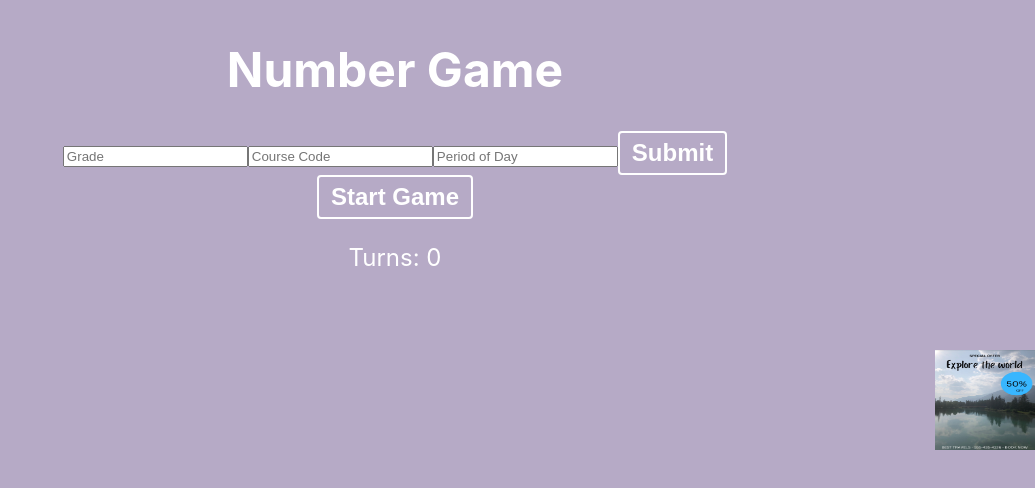
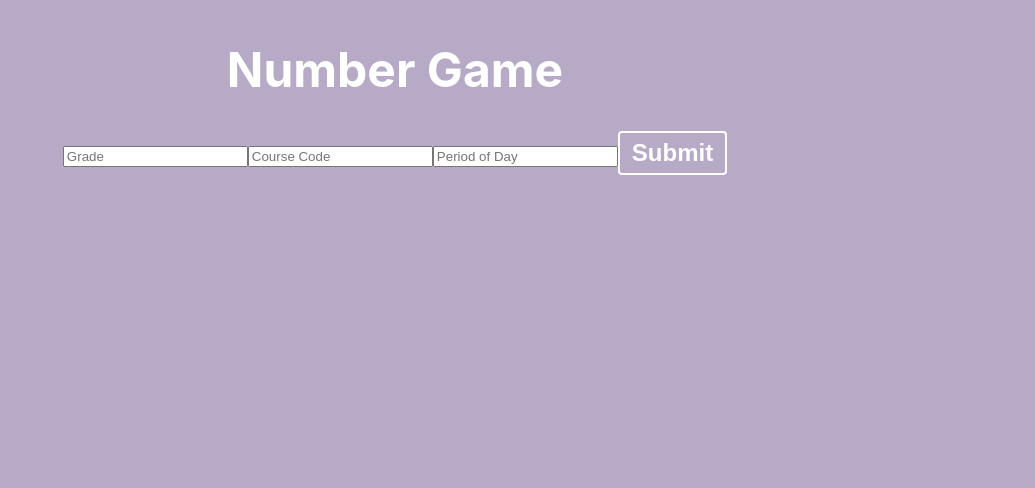
Before and after one commit to aria-yang/ece286project, a React (Create React App) app: page / in a window 1280 px wide. Shown: the top 488 px of the page, without its empty margins (245-1280 px from the left). Built offline with nearby package versions, Linux system fonts and the light colour scheme.

Commit message:
Combined App.js and userform.js and fixed Firestore issues

```diff
--- a/src/App.js
+++ b/src/App.js
@@ -1,10 +1,9 @@
 import './App.css';
 import { useState, useEffect } from 'react';
+import Cookies from 'js-cookie';
+import { db } from './config/firebase'; // Import firebase
+import { addDoc, collection } from 'firebase/firestore';
 import SingleCard from './components/SingleCard';
-import Cookies from 'js-cookie';
-import UserForm from './userform.js';
-import { db } from './config/firebase'; // Import firebase
-import { getDocs, collection } from 'firebase/firestore';
 
 const cardImages = [
   { "src": "/img/0.png", clicked: false },
@@ -35,6 +34,7 @@ const cardImages = [
 ];
 
 function App() {
+  // Game-related state
   const [cards, setCards] = useState([]);
   const [turns, setTurns] = useState(0);
   const [score, setScore] = useState(0);
@@ -44,20 +44,21 @@ function App() {
   const [endTime, setEndTime] = useState(null);
   const accuracy = turns > 0 ? ((score / turns) * 100).toFixed(1) : 0;
 
-  const [image, setImage] = useState(null);
-  const [gamePlayed, setGamePlayed] = useState(Cookies.get('played'));
-  const [userDataSubmitted, setUserDataSubmitted] = useState(false); // Add this state
-  const [run, setRun] = useState([]); // Add this state
+  // User form-related state
+  const [grade, setGrade] = useState('');
+  const [courseCode, setCourseCode] = useState('');
+  const [period, setPeriod] = useState('');
+  const [userDataSubmitted, setUserDataSubmitted] = useState(false);
+  const [errorMessage, setErrorMessage] = useState('');
 
   // Insert one image (either left or right) 5 seconds after the start time
   const insertImageAtFiveSeconds = () => {
     const timeout = 5000;
     setTimeout(() => {
       const side = Math.random() < 0.5 ? 'left' : 'right';
-      setImage({ side });
-
+      // Update UI with inserted image (optional)
       setTimeout(() => {
-        setImage(null);
+        // Remove the image after a few seconds (optional)
       }, 3000);
     }, timeout);
   };
@@ -68,6 +69,7 @@ function App() {
     }
   }, [gameStart]);
 
+  // Handle card shuffling
   const shuffleCards = () => {
     if (Cookies.get('played')) {
       alert("You've already played the game!");
@@ -94,6 +96,7 @@ function App() {
     Cookies.set('played', 'true', { expires: 1 });
   };
 
+  // Handle player card choice
   const handleChoice = (card) => {
     if (gameOver || card.clicked) return;
     const filename = card.src.split('/').pop();
@@ -107,49 +110,82 @@ function App() {
       setScore(prevScore => prevScore + 1);
     }
     if (turns === 9) {
+      setEndTime(Date.now());
       setGameOver(true);
-      setEndTime(Date.now());
+      saveGameData(score, startTime, Date.now()); // Save game data
     }
   };
 
-  const timeTaken = startTime && endTime ? ((endTime - startTime) / 1000).toFixed(2) : null;
+  // Save game data to Firebase
+  const saveGameData = async (score, start, end) => {
+    const timeTaken = ((end - start) / 1000).toFixed(2);
+    try {
+      const userCollection = collection(db, 'users');
+      await addDoc(userCollection, {
+        grade: grade, // Form data
+        courseCode: courseCode, // Form data
+        period: period, // Form data
+        score: score,
+        timeTaken: timeTaken,
+      });
+      alert('Data saved successfully!');
+    } catch (error) {
+      console.error('Error adding document: ', error);
+      alert('Failed to save data. Please try again later.');
+    }
+  };
+
+  // Handle form submission
+  const handleFormSubmit = (e) => {
+    e.preventDefault();
+
+    if (!grade || !courseCode || !period) {
+      setErrorMessage('All fields are required.');
+      return;
+    }
+
+    setUserDataSubmitted(true); // Mark form data as submitted
+  };
 
   return (
     <div className="App">
       <h1>Number Game</h1>
-      {/* UserForm appears at the start */}
-      <UserForm
-        score={score}
-        timeTaken={timeTaken}
-        setUserDataSubmitted={setUserDataSubmitted}
-        userDataSubmitted={userDataSubmitted}
+
+      {/* User form */}
+      {!userDataSubmitted ? (
+        <form onSubmit={handleFormSubmit}>
+          <input
+            type="text"
+            placeholder="Grade"
+            value={grade}
+            onChange={(e) => setGrade(e.target.value)}
           />
-
+          <input
+            type="text"
+            placeholder="Course Code"
+            value={courseCode}
+            onChange={(e) => setCourseCode(e.target.value)}
+          />
+          <input
+            type="text"
+            placeholder="Period of Day"
+            value={period}
+            onChange={(e) => setPeriod(e.target.value)}
+          />
+          {errorMessage && <p style={{ color: 'red' }}>{errorMessage}</p>}
+          <button type="submit">Submit</button>
+        </form>
+      ) : (
+        <>
+          {/* Game start button */}
           <button onClick={shuffleCards}>Start Game</button>
           <p>Turns: {turns}</p>
-
-      {image && (
-        <img
-          src={image.side === 'left' ? '/ads/sephora.png' : '/ads/travel.png'}
-          alt="Random"
-          className={`random-image ${image.side}`}
-          style={{
-            position: 'fixed',
-            top: '50%',
-            transform: 'translateY(-50%)',
-            [image.side]: '0',
-            zIndex: 100,
-            width: '100px',
-            height: '100px',
-            display: 'block',
-            transition: 'opacity 3s ease-out',
-            opacity: 1,
-          }}
-        />
+        </>
       )}
 
-      {gameOver && <p>Game Over! Your final score: {score}, Accuracy: {accuracy}%, Time: {timeTaken} sec</p>}
+      {gameOver && <p>Game Over! Your final score: {score}, Accuracy: {accuracy}%</p>}
 
+      {/* Display cards */}
       <div className="card-grid">
         {cards.map(card => (
           <SingleCard
--- a/src/userform.js
+++ /dev/null
@@ -1,66 +0,0 @@
-import { db, collection, addDoc } from './config/firebase';
-import React, { useState } from 'react';
-
-const UserForm = ({ score, timeTaken, setUserDataSubmitted }) => {
-  const [grade, setGrade] = useState('');
-  const [courseCode, setCourseCode] = useState('');
-  const [period, setPeriod] = useState('');
-  const [isSubmitted, setIsSubmitted] = useState(false);
-
-  const handleSubmit = async (e) => {
-    e.preventDefault();
-    try {
-      // Get reference to 'users' collection
-      const userCollection = collection(db, 'users');
-
-      // Add user data to Firestore
-      await addDoc(userCollection, {
-        grade: grade,
-        courseCode: courseCode,
-        period: period,
-        score: score,          // Add score to the document
-        timeTaken: timeTaken,  // Add timeTaken to the document
-      });
-
-      // Mark the form as submitted
-      setIsSubmitted(true);
-      setUserDataSubmitted(true);  // Notify parent that data is submitted
-
-      alert('Data saved successfully!');
-    } catch (error) {
-      console.error('Error adding document: ', error);
-    }
-  };
-
-  return (
-    <div>
-      {!isSubmitted ? (
-        <form onSubmit={handleSubmit}>
-          <input
-            type="text"
-            placeholder="Grade"
-            value={grade}
-            onChange={(e) => setGrade(e.target.value)}
-          />
-          <input
-            type="text"
-            placeholder="Course Code"
-            value={courseCode}
-            onChange={(e) => setCourseCode(e.target.value)}
-          />
-          <input
-            type="text"
-            placeholder="Period of Day"
-            value={period}
-            onChange={(e) => setPeriod(e.target.value)}
-          />
-          <button type="submit">Submit</button>
-        </form>
-      ) : (
-        <p>Form submitted!</p>
-      )}
-    </div>
-  );
-};
-
-export default UserForm;
```
Lines whose indentation alone changed are shown as unchanged.
